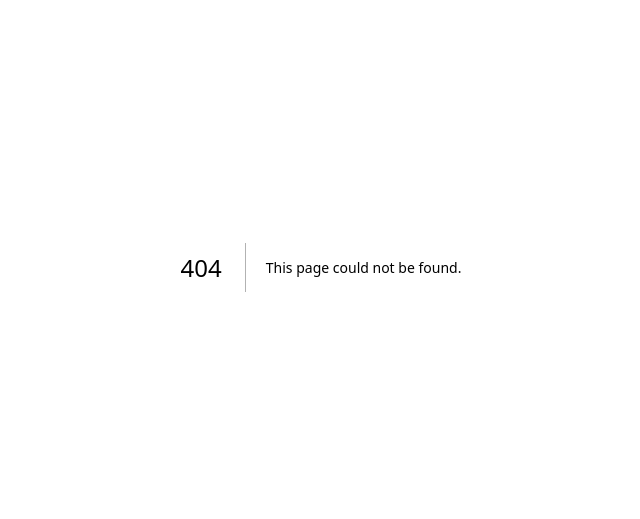
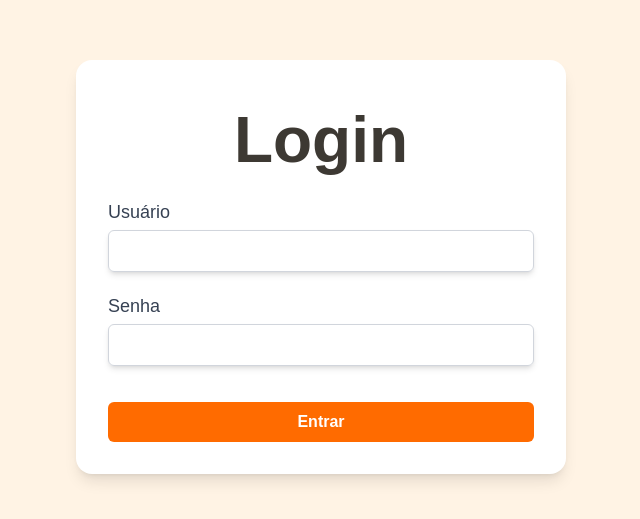
Before and after one commit to C317-Irineu/elodrinks-web, a Next.js app: page /login in a window 1280 px wide. Before the commit this address had no page. Shown: the part 133-652 px from the top of the page, without its empty margins (319-959 px from the left). Built offline with nearby package versions, Linux system fonts and the light colour scheme; a web font is replaced by a local one.

Commit message:
Tela de Login

```diff
--- a/src/app/first-section.tsx
+++ b/src/app/first-section.tsx
@@ -1,6 +1,10 @@
 'use client';
+import { useRouter } from 'next/navigation';
+import React from 'react';
 
 export default function FirstSection() {
+  const router = useRouter();
+
   const scrollToThirdSection = () => {
     const thirdSection = document.getElementById('third-section'); // Get the section by id
     if (thirdSection) {
@@ -15,9 +19,16 @@ export default function FirstSection() {
     }
   };
 
+  const goToLogin = () => {
+    router.push('/login');
+  };
+
   return (
     <section className="h-screen bg-[url('/background.png')] bg-cover bg-center relative px-8">
       <div className="absolute top-4 right-4 flex space-x-4">
+        <button onClick={goToLogin}  className="border-[2px] border-[#343230] bg-transparent text-[#343230] font-bold py-1 px-2 rounded-md">
+          Login
+        </button>
         <button
           onClick={scrollToThirdSection} // Call the scroll function
           className="border-[2px] border-[#343230] bg-transparent text-[#343230] font-bold py-1 px-2 rounded-md"
--- /dev/null
+++ b/src/app/login/page.tsx
@@ -0,0 +1,69 @@
+'use client';
+
+import { useState } from 'react';
+import { useRouter } from 'next/navigation';
+
+export default function LoginPage() {
+  const router = useRouter();
+
+  const [usuario, setUsuario] = useState('');
+  const [senha, setSenha] = useState('');
+  const [erro, setErro] = useState('');
+
+  const handleLogin = (e: React.FormEvent) => {
+    e.preventDefault();
+
+    // Simulação de verificação simples
+    if (usuario === 'admin' && senha === 'senha123') {
+      router.push('/admin');
+    } else {
+      setErro('Usuário ou senha incorretos.');
+    }
+  };
+
+  return (
+    <main className="min-h-screen bg-[#FFF3E4] flex items-center justify-center px-4">
+      <div className="bg-white rounded-2xl shadow-lg p-6 sm:p-8 w-full max-w-[490px] mx-auto">
+        <h1 className="h1 !text-center !ml-0">Login</h1>
+
+        {erro && <p className="text-red-500 text-lg text-center mb-4">{erro}</p>}
+
+        <form onSubmit={handleLogin} className="space-y-5">
+          <div>
+            <label htmlFor="usuario" className="block text-lg font-medium text-gray-700">Usuário</label>
+            <input
+              id="usuario"
+              type="text"
+              value={usuario}
+              onChange={(e) => setUsuario(e.target.value)}
+              className={`mt-1 block w-full px-4 py-2 border rounded-md shadow-md outline-none
+                ${erro ? 'border-red-500 focus:ring-red-500 focus:border-red-500' : 'border-gray-300 focus:ring-[#343230] focus:border-[#343230]'}
+              `}
+              required
+            />
+          </div>
+
+          <div>
+            <label htmlFor="senha" className="block text-lg font-medium text-gray-700">Senha</label>
+            <input
+              id="senha"
+              type="password"
+              value={senha}
+              onChange={(e) => setSenha(e.target.value)}
+              className={`mt-1 block w-full px-4 py-2 border rounded-md shadow-md outline-none
+                ${erro ? 'border-red-500 focus:ring-red-500 focus:border-red-500' : 'border-gray-300 focus:ring-[#343230] focus:border-[#343230]'}
+              `}
+              required
+            />
+          </div>
+
+          <div className="pt-4">
+            <button type="submit" className="w-full py-2 px-6 bg-[#FF6B00] text-white font-semibold rounded-md hover:bg-[#cc5500] transition">
+              Entrar
+            </button>
+          </div>
+        </form>
+      </div>
+    </main>
+  );
+}
```
